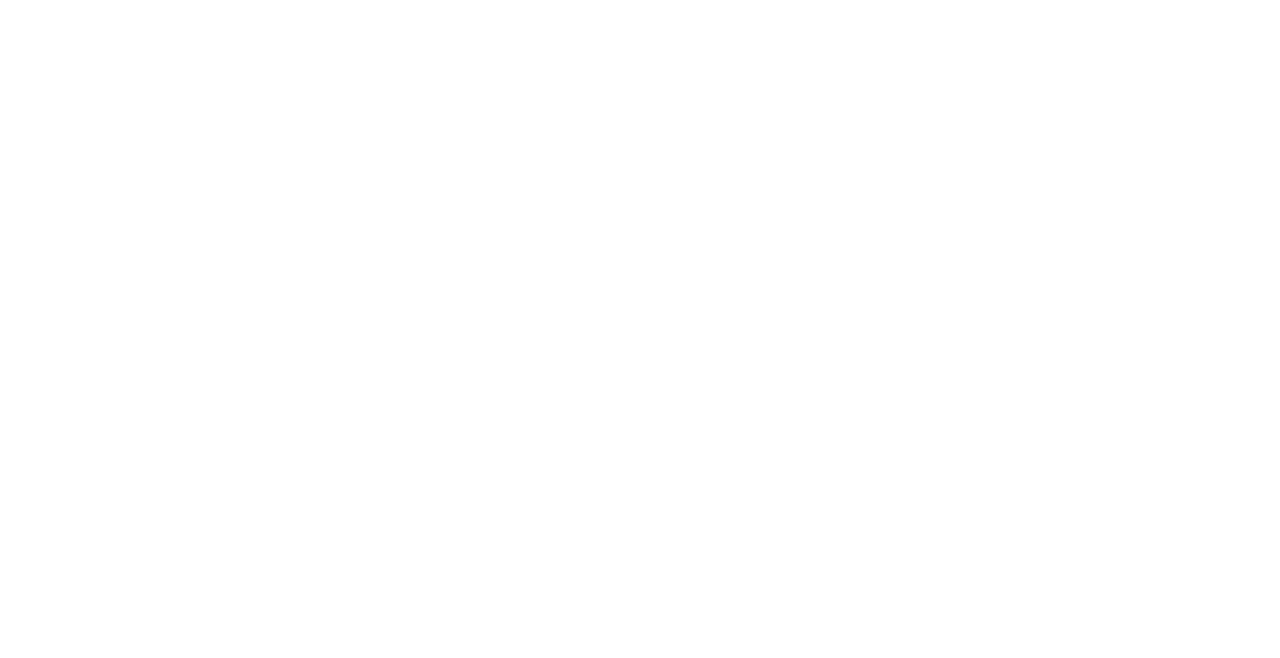
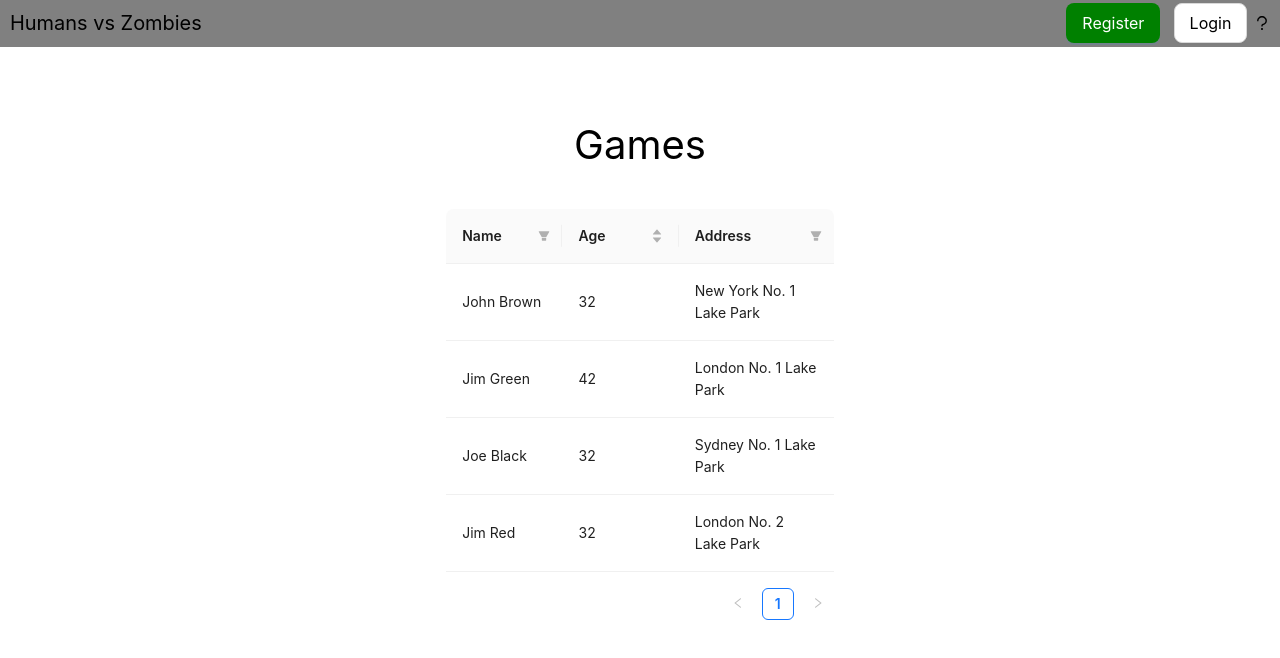
Before and after one commit to markajino/HvZ, a React (Create React App) app: page / in a window 1280 px wide. Shown: the top 658 px of the page. Built offline with nearby package versions, Linux system fonts and the light colour scheme.

Commit message:
feat: Landing page created

```diff
--- a/package.json
+++ b/package.json
@@ -3,10 +3,12 @@
   "version": "0.1.0",
   "private": true,
   "dependencies": {
+    "@ant-design/icons": "^5.0.1",
     "@reduxjs/toolkit": "^1.9.3",
     "@testing-library/jest-dom": "^5.16.5",
     "@testing-library/react": "^13.4.0",
     "@testing-library/user-event": "^14.4.3",
+    "antd": "^5.3.1",
     "react": "^18.2.0",
     "react-dom": "^18.2.0",
     "react-redux": "^8.0.5",
--- a/src/App.js
+++ b/src/App.js
@@ -1,10 +1,12 @@
 import React from 'react';
+
+import LandingPage from  "./features/landingpage/LandingPage"
 
 
 function App() {
   return (
-    <div className="App">
-
+    <div>
+      <LandingPage />
     </div>
   );
 }
--- /dev/null
+++ b/src/features/GameTable/GameTable.js
@@ -0,0 +1,94 @@
+import { Table } from 'antd';
+
+import { connect } from 'react-redux'
+
+const columns = [
+    {
+      title: 'Name',
+      dataIndex: 'name',
+      filters: [
+        {
+          text: 'Joe',
+          value: 'Joe',
+        },
+        {
+          text: 'Category 1',
+          value: 'Category 1',
+        },
+        {
+          text: 'Category 2',
+          value: 'Category 2',
+        },
+      ],
+      filterMode: 'tree',
+      filterSearch: true,
+      onFilter: (value, record) => record.name.startsWith(value),
+      width: '30%',
+    },
+    {
+      title: 'Age',
+      dataIndex: 'age',
+      sorter: (a, b) => a.age - b.age,
+    },
+    {
+      title: 'Address',
+      dataIndex: 'address',
+      filters: [
+        {
+          text: 'London',
+          value: 'London',
+        },
+        {
+          text: 'New York',
+          value: 'New York',
+        },
+      ],
+      onFilter: (value, record) => record.address.startsWith(value),
+      filterSearch: true,
+      width: '40%',
+    },
+  ];
+  const data = [
+
+    {
+      key: '1',
+      name: 'John Brown',
+      age: 32,
+      address: 'New York No. 1 Lake Park',
+    },
+    {
+      key: '2',
+      name: 'Jim Green',
+      age: 42,
+      address: 'London No. 1 Lake Park',
+    },
+    {
+      key: '3',
+      name: 'Joe Black',
+      age: 32,
+      address: 'Sydney No. 1 Lake Park',
+    },
+    {
+      key: '4',
+      name: 'Jim Red',
+      age: 32,
+      address: 'London No. 2 Lake Park',
+    },
+  ];
+
+  const onChange = (pagination, filters, sorter, extra) => {
+    console.log('params', pagination, filters, sorter, extra);
+  };
+
+export const GameTable = (props) => {
+  return (
+    <Table columns={columns} dataSource={data} onChange={onChange} />
+
+  )
+}
+
+const mapStateToProps = (state) => ({})
+
+const mapDispatchToProps = {}
+
+export default connect(mapStateToProps, mapDispatchToProps)(GameTable)
--- /dev/null
+++ b/src/features/landingpage/LandingPage.js
@@ -0,0 +1,23 @@
+import React from "react";
+import { connect } from "react-redux";
+import GameTable from "../GameTable/GameTable";
+import Navbar from "../navbar/Navbar";
+
+export const LandingPage = (props) => {
+	return (
+		<div>
+			<Navbar />
+			<div className="game-table">
+				<p className="games-heading">Games</p>
+
+				<GameTable />
+			</div>
+		</div>
+	);
+};
+
+const mapStateToProps = (state) => ({});
+
+const mapDispatchToProps = {};
+
+export default connect(mapStateToProps, mapDispatchToProps)(LandingPage);
--- /dev/null
+++ b/src/features/navbar/Navbar.css
@@ -0,0 +1,43 @@
+
+
+
+.navbar-container {
+    width: 100vw;
+    height: 3.645vw;
+    background-color: grey;
+    margin:0;
+
+
+    display:flex;
+    align-items: center;
+    justify-content: space-between;
+
+}
+
+.nav-btn {
+     margin: 0.52vw;
+}
+
+.navbar-heading {
+    font-size: 1.56vw;
+    padding-left: 0.781vw;
+    margin:0;
+}
+
+.button-space {
+  margin-right: 0.781vw;
+    display: flex;
+    align-items: center;
+}
+
+.game-table {
+    display: flex;
+
+    align-items: center;
+    flex-direction: column;
+    margin-top:2.604vw;
+}
+
+.games-heading {
+    font-size: 40px;
+}
--- /dev/null
+++ b/src/features/navbar/Navbar.js
@@ -0,0 +1,44 @@
+import React from "react";
+import { connect } from "react-redux";
+import { Button, Tooltip } from "antd";
+import { QuestionOutlined } from "@ant-design/icons";
+
+import "./Navbar.css";
+
+export const Navbar = (props) => {
+	return (
+		<div>
+			<div className="navbar-container">
+				{/* <img /> */}
+				<p className="navbar-heading">Humans vs Zombies</p>
+				<div className="button-space">
+					<Button
+						type="primary"
+						className="nav-btn"
+						style={{ backgroundColor: "green" }}
+						size="large"
+					>
+						Register
+					</Button>
+					<Button
+						className="nav-btn"
+						style={{ backgroundColor: "white", color: "black" }}
+						size="large"
+					>
+						Login
+					</Button>
+
+					<Tooltip title="hello this is tooltip">
+						<QuestionOutlined size={"large"} />
+					</Tooltip>
+				</div>
+			</div>
+		</div>
+	);
+};
+
+const mapStateToProps = (state) => ({});
+
+const mapDispatchToProps = {};
+
+export default connect(mapStateToProps, mapDispatchToProps)(Navbar);
```
Also changed, not shown: 1 other file (tests, documents, lock files or other folders).
